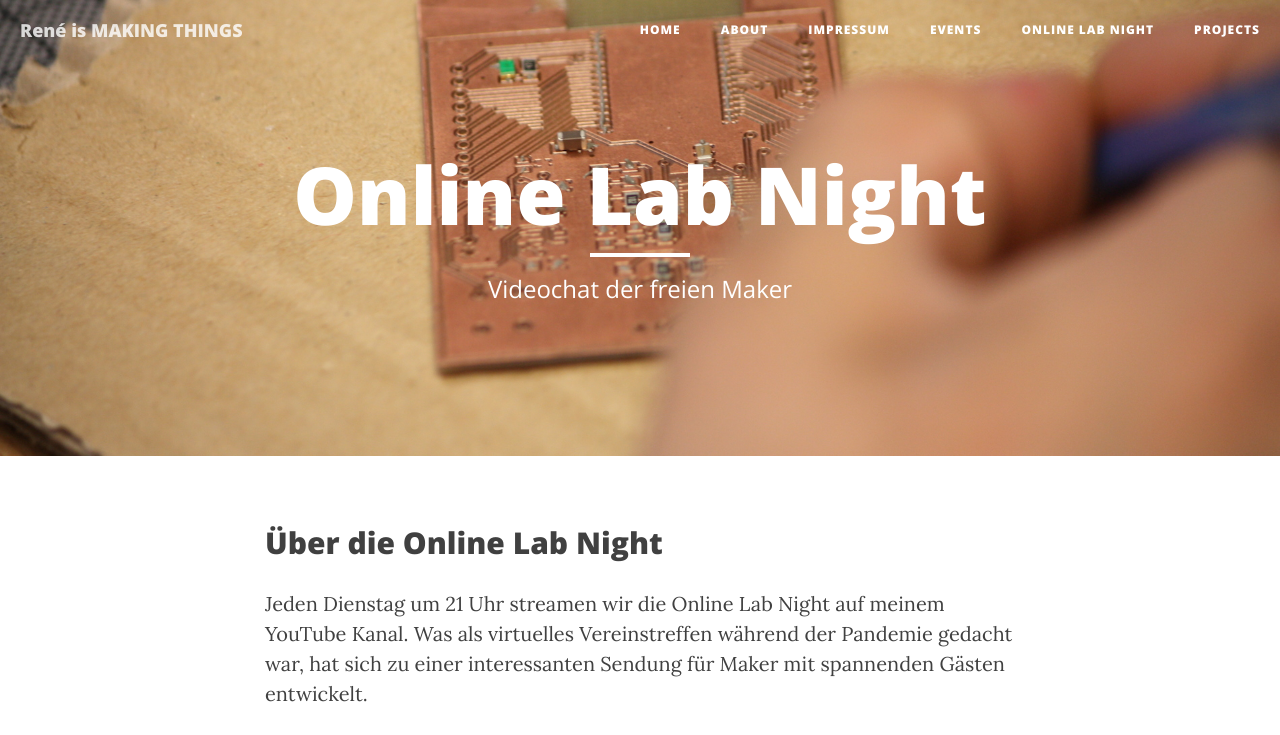
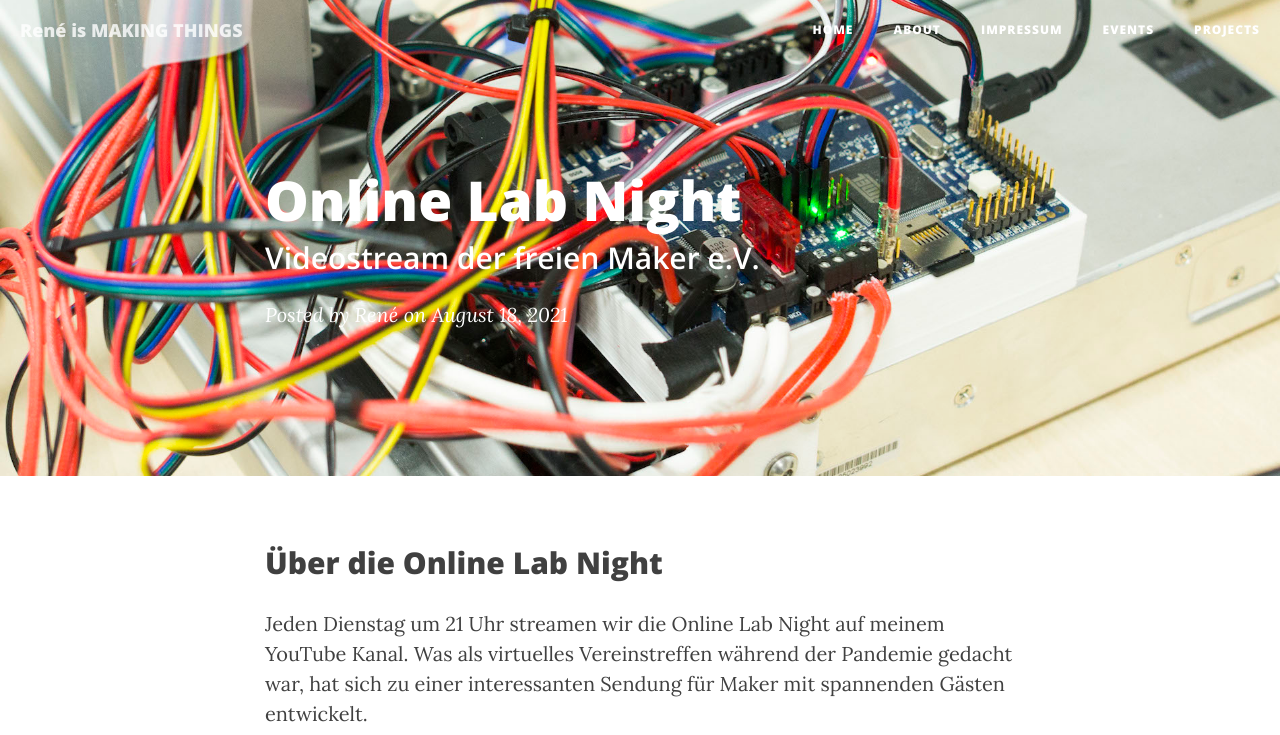
Before and after one commit to renebohne/renebohne.github.io, a Jekyll site: the page built from _posts/2021-08-18-onlinelabnight.markdown, in a window 1280 px wide and 900 px high, cut to the strip 0-735 px from the top of the window. Built offline with Jekyll 4.4.1, drawn with Linux system fonts in a browser that asks for light colours; nearby versions of some CDN libraries.

Commit message:
moved oln to posts

```diff
--- a/podcast.markdown
+++ b/_posts/2021-08-18-onlinelabnight.markdown
@@ -1,14 +1,12 @@
 ---
-layout: page
-title: "Online Lab Night"
-description: "Videochat der freien Maker"
+layout:     post
+title:      "Online Lab Night"
+subtitle:   "Videostream der freien Maker e.V."
+date:       2021-08-18 08:00:00
+author:     "René"
+header-img: "img/bg-post2.jpg"
+tags: youtube project
 ---
-<script>
-  fbq('track', 'ViewContent', {
-    content_type: 'podcast-epiode',
-  });
-</script>
-
 <h2>Über die Online Lab Night</h2>
 <p>
 Jeden Dienstag um 21 Uhr streamen wir die Online Lab Night auf meinem YouTube Kanal. Was als virtuelles Vereinstreffen während der Pandemie gedacht war, hat sich zu einer interessanten Sendung für Maker mit spannenden Gästen entwickelt.
@@ -494,16 +492,3 @@ Jeden Dienstag um 21 Uhr streamen wir die Online Lab Night auf meinem YouTube Ka
   <div class="videoWrapper">
   <iframe width="560" height="315" src="https://www.youtube.com/embed/pcaLnQH5Ibo?rel=0" frameborder="0" allowfullscreen></iframe>
   </div>
-
-
-
-
-
-
-<div class="list-group">
-    {% for post in site.posts %}
-        {% if post.tags contains 'podcast-episode' %}
-        <a class="list-group-item" href="{{ post.url | prepend: site.baseurl }}">{{ post.title }},{{ post.date | date: ' %Y' }}</a>
-        {% endif %}
-    {% endfor %}
-</div>
```
